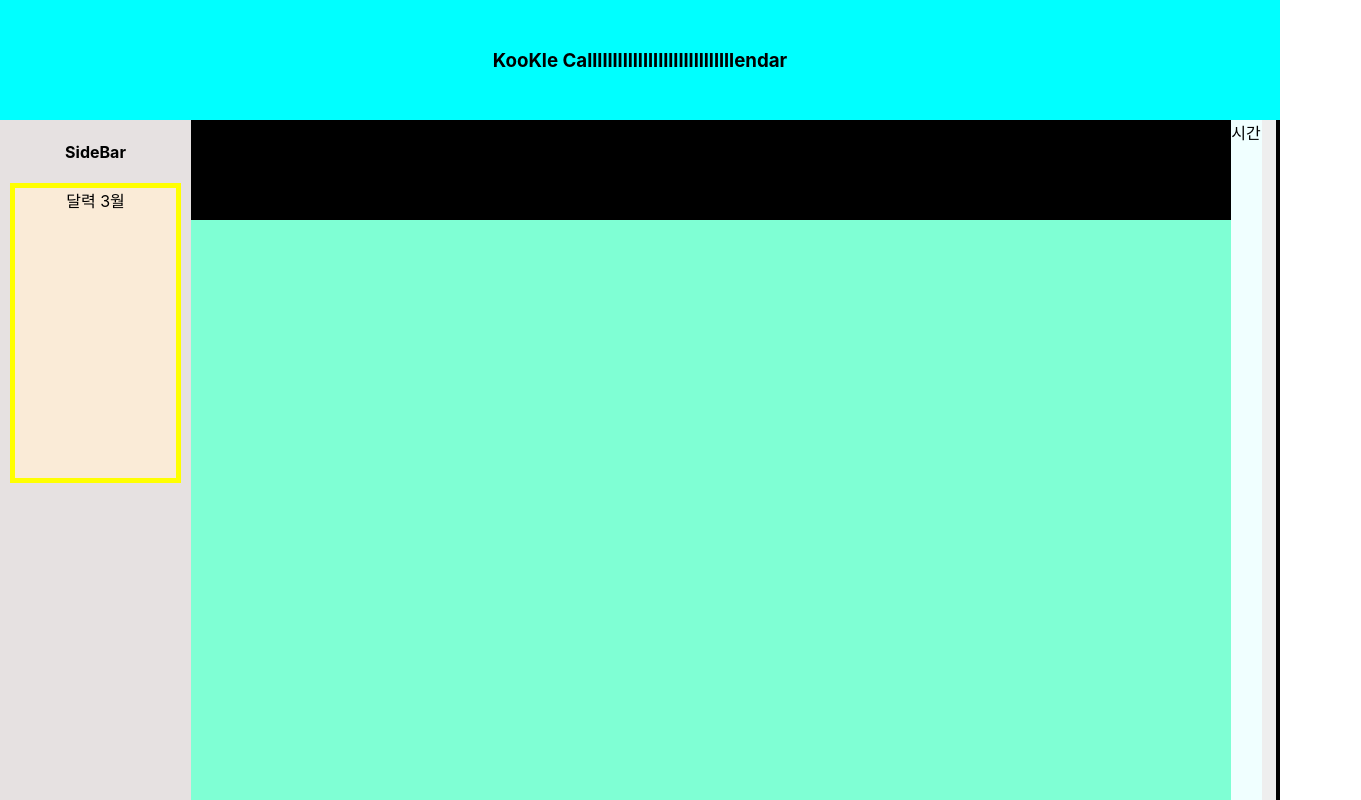
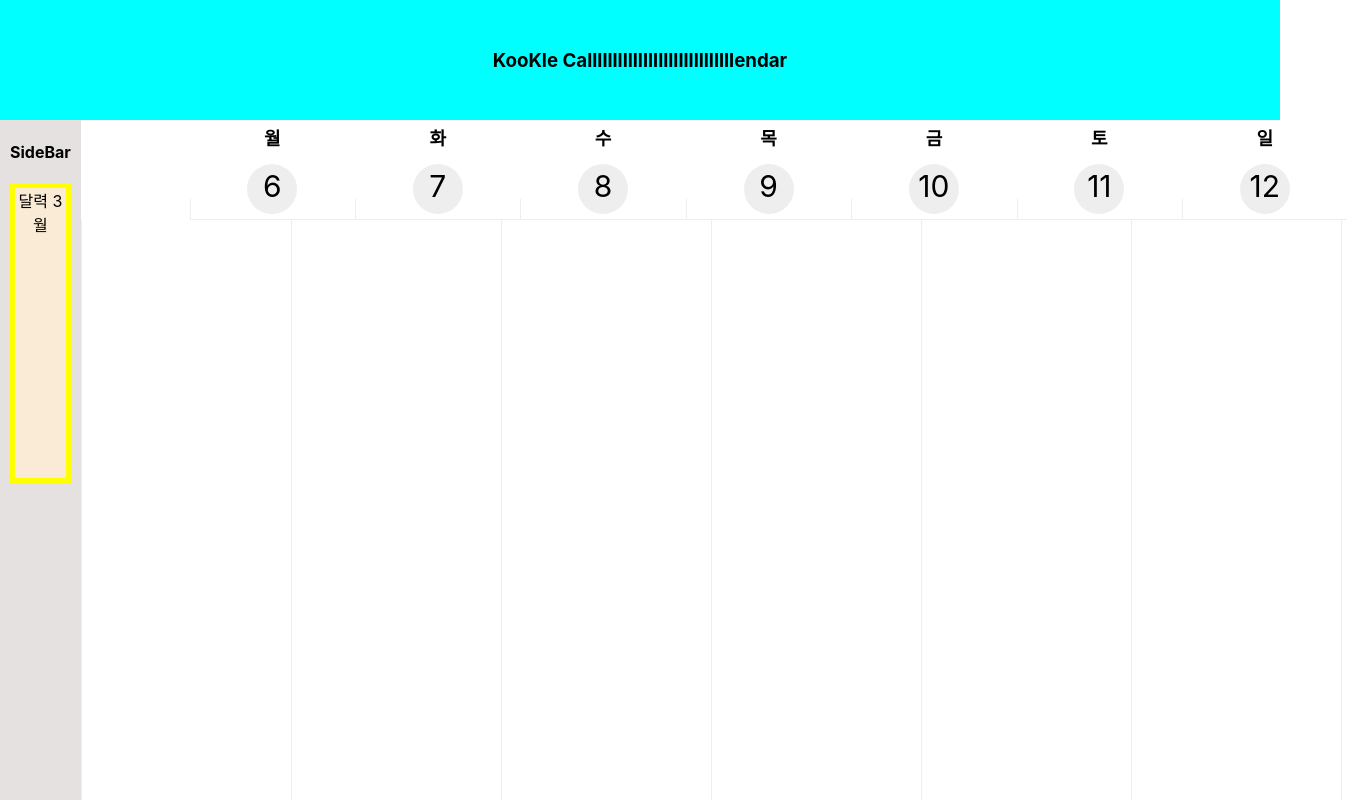
Before and after one commit to chanu2757/googleCalendar, a React (Create React App) app in the folder src/main/frontend/: page / in a window 1280 px wide. Shown: the top 800 px of the page, 1361 px wide, since content can reach past the window. Built offline with nearby package versions, Linux system fonts and the light colour scheme.

Commit message:
0308 작업

```diff
--- a/src/main/frontend/src/Components/css/menuTemplate.css
+++ b/src/main/frontend/src/Components/css/menuTemplate.css
@@ -45,14 +45,14 @@
 
 
 /* sideBar miniCalendar CSS*/
-.calendarBox{
+.miniCalendarBox{
     width:100%;
     height:300px;
     background-color:yellow;
     padding : 5px;
 }
 
-.calendar{
+.miniCalendar{
     width:100%;
     height:100%;
     background-color:antiquewhite;
@@ -62,25 +62,85 @@
 
 .dateBox{
     display:flex;
-    height:100%;
+    height:1000px;
     background-color:black;
-    flex:10;
+    flex:1 1;
 }
 .date{
-    width:8%;
+    width:210px;
     height:100%;
     background-color: white;
-    border:1px solid #eee;
+    border-left:1px solid #eee;
     flex :none;
 }
 
 /* timeBox CSS*/
 .timeBox{
-    flex :1 1 60%;
+    flex :1 1;
     background-color:azure;
+    height:1000px;
+    width:120px;
+}
+/* .timeBlock{
+    background-color:bisque;
+    width:3px;
+    height:1000px;
+} */
+
+/* dowList CSS*/
+.dowBox{
+    display:flex;
+    width:100%;
+    height:100px;
+}
+.dowblock{
+    width:138px;
+    height:100px;
+    background-color:white;
 }
 
-/* scheduleLineBox CSS */
-.scheduleLineBox{
-    flex:1 1 60px;
+.dow{
+    width:210px;
+    height:100px;
+    background-color:white;
+    position:relative;
+    border-bottom: #eee solid 1px;
 }
+
+.dowblockEnd{
+    width:17px;
+    background-color:white;
+    height:100px;
+}
+
+.dowName{
+    padding:4px;
+    text-align:center;
+    font-weight: bold;
+    font-size:18px;
+    margin-bottom:10px;
+}
+
+.dowLine{
+    bottom:0px;
+    height:20px;
+    border-right:1px solid #eee;
+    position:absolute;
+}
+
+.dateTitle{
+    font-size:30px;
+    width:50px;
+    height:50px;
+    border-radius: 100%;
+    background-color:#eee;
+    line-height:45px;
+    margin:auto;
+    text-align:center;
+}
+
+.dateTitle:hover{
+    background-color:cornflowerblue;
+    color:white;
+    cursor:pointer;
+}
--- a/src/main/frontend/src/Components/menuTemplate.js
+++ b/src/main/frontend/src/Components/menuTemplate.js
@@ -11,8 +11,8 @@ const LeftSideBar =()=> {
 
 const SideMenu =()=>{
     return(
-    <div className="calendarBox">
-        <div className="calendar">
+    <div className="miniCalendarBox">
+        <div className="miniCalendar">
             달력 3월
         </div>
     </div>
--- a/src/main/frontend/src/main/Main.js
+++ b/src/main/frontend/src/main/Main.js
@@ -3,16 +3,56 @@ import './css/main.css'
 
 const BlogMain = ()=> {
     return (
-        <div className="container relativeP">
+        <div className="container">
             <div className="topNav">
                 <h3>KooKle Calllllllllllllllllllllllllllllendar</h3>
             </div>
             <div className="ContentsBox">
                 <LeftSideBar></LeftSideBar>
 
-                <div className="dowBox"></div>
+                <div class="BigCalendarBox">
+                    <div className="dowBox">
+                        <div className="dowblock"></div>
+                        <div className="dow">
+                            <div className="dowLine"></div>
+                            <div className="dowName">월</div>
+                            <div className="dateTitle">6</div>
+                        </div>
+                        <div className="dow">
+                            <div className="dowLine"></div>
+                            <div className="dowName">화</div>
+                            <div className="dateTitle">7</div>
+                        </div>
+                        <div className="dow">
+                            <div className="dowLine"></div>
+                            <div className="dowName">수</div>
+                            <div className="dateTitle">8</div>
+                        </div>
+                        <div className="dow">
+                            <div className="dowLine"></div>
+                            <div className="dowName">목</div>
+                            <div className="dateTitle">9</div>
+                        </div>
+                        <div className="dow">
+                            <div className="dowLine"></div>
+                            <div className="dowName">금</div>
+                            <div className="dateTitle">10</div>
+                        </div>
+                        <div className="dow">
+                            <div className="dowLine"></div>
+                            <div className="dowName">토</div>
+                            <div className="dateTitle">11</div>
+                        </div>
+                        <div className="dow">
+                            <div className="dowLine"></div>
+                            <div className="dowName">일</div>
+                            <div className="dateTitle">12</div>
+                        </div>
+                        <div className="dowblockEnd"></div>
+                    </div>
                     <div className="scheduleLineBox">
-                    <div className ="timeBox">시간</div>
+                        <div className ="timeBox"></div>
+                        <div className ="timeBlock"></div>
                         <div className ="dateBox">
                             <div className = "date"></div>
                             <div className = "date"></div>
@@ -24,7 +64,7 @@ const BlogMain = ()=> {
                         </div>
                     </div>
                 </div>
-            <div className="clear"></div>
+            </div>
         </div>
     );
 };
--- a/src/main/frontend/src/main/css/main.css
+++ b/src/main/frontend/src/main/css/main.css
@@ -16,6 +16,8 @@
     display:flex;
     width:100%;
     height:812px;
+    overflow-y: scroll;
+    overflow-x: hidden;
 }
 
 .dowBox{
@@ -24,3 +26,9 @@
     height:100px;
     background-color:black;
 }
+
+.BigCalendarBox{
+    width:100%;
+    display:flex;
+    flex-direction: column;
+}
```
Lines whose indentation alone changed are shown as unchanged.
